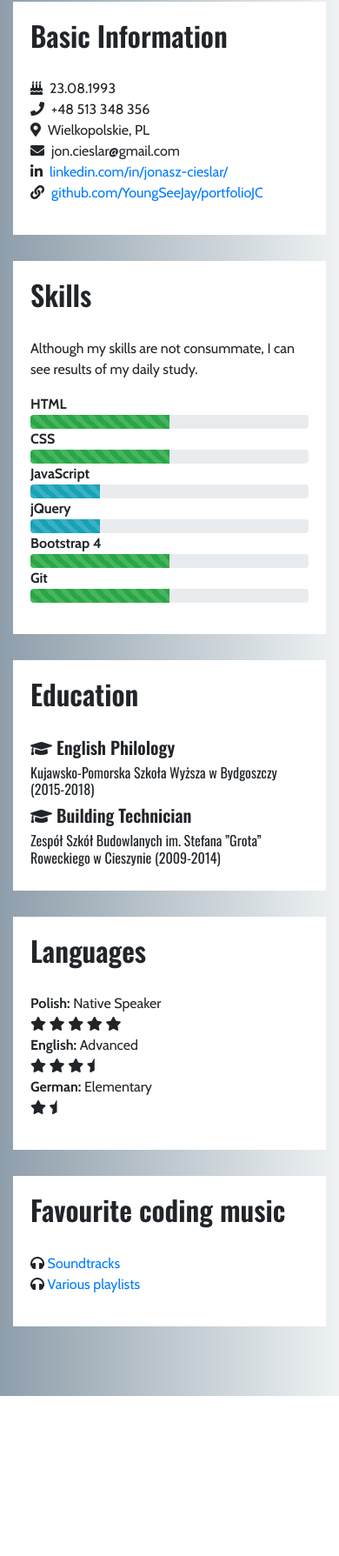
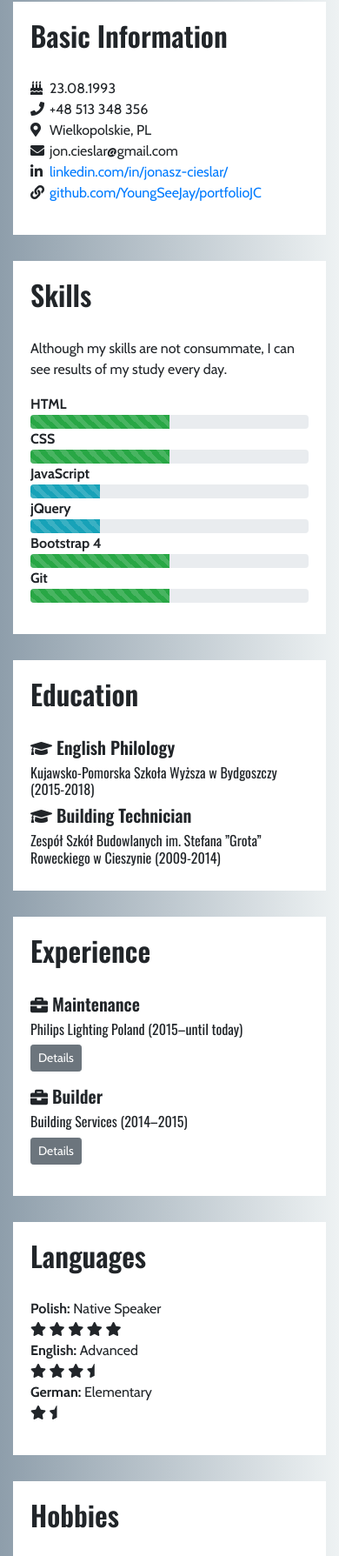
Before and after one commit to YoungSeeJay/portfolioJC, a plain HTML site: page index.html in a window 390 px wide. Shown: the part 2138-3927 px from the top of the page at 87% size. Before the commit the page ends 3743 px from the top, so only its background shows below. Drawn offline with nearby package versions, Linux system fonts and the light colour scheme.

Commit message:
Add and edit sections, edit README.md

```diff
--- a/assets/css/styles.css
+++ b/assets/css/styles.css
@@ -61,3 +61,8 @@ header {
 .section-inner {
     padding: 20px;
 }
+
+.hobbies i, .info i, .music i {
+    width: 16px;
+    margin-right: 6px;
+}
--- a/index.html
+++ b/index.html
@@ -120,12 +120,12 @@
                         <h2 class="heading">Basic Information</h2>
                         <div class="content">
                             <ul class="list-unstyled">
-                                <li><i class="fas fa-birthday-cake mr-2"></i><span class="sr-only">Date of Birth:</span>23.08.1993</li>
-                                <li><i class="fas fa-phone mr-2"></i></i><span class="sr-only">Telephone Number:</span>+48 513 348 356</li>
-                                <li><i class="fas fa-map-marker-alt mr-2"></i><span class="sr-only">Location:</span>Wielkopolskie, PL</li>
-                                <li><i class="fas fa-envelope mr-2"></i><span class="sr-only">Email:</span>jon.cieslar@gmail.com</li>
-                                <li><i class="fab fa-linkedin-in mr-2"></i><span class="sr-only">LinkedIn:</span><a href="https://www.linkedin.com/in/jonasz-cieslar/">linkedin.com/in/jonasz-cieslar/</a></li>
-                                <li><i class="fas fa-link mr-2"></i><span class="sr-only">Website:</span><a href="https://github.com/YoungSeeJay">github.com/YoungSeeJay/portfolioJC</a></li>
+                                <li><i class="fas fa-birthday-cake"></i>23.08.1993</li>
+                                <li><i class="fas fa-phone"></i></i>+48 513 348 356</li>
+                                <li><i class="fas fa-map-marker-alt"></i>Wielkopolskie, PL</li>
+                                <li><i class="fas fa-envelope"></i>jon.cieslar@gmail.com</li>
+                                <li><i class="fab fa-linkedin-in"></i><a href="https://www.linkedin.com/in/jonasz-cieslar/">linkedin.com/in/jonasz-cieslar/</a></li>
+                                <li><i class="fas fa-link"></i><a href="https://github.com/YoungSeeJay">github.com/YoungSeeJay/portfolioJC</a></li>
                             </ul>
                         </div><!--//content-->
                     </div><!--//section-inner-->
@@ -136,7 +136,7 @@
                         <h2 class="heading">Skills</h2>
                         <div class="content">
                             <p class="intro">
-                                Although my skills are not consummate, I can see results of my daily study.
+                                Although my skills are not consummate, I can see results of my study every day.
                             </p>
                             <div class="skillset">
 
@@ -200,6 +200,42 @@
                     </div><!--//section-inner-->
                 </aside><!--//section-->
 
+                <aside class="experience aside section">
+                    <div class="section-inner">
+                        <h2 class="heading">Experience</h2>
+                        <div class="content">
+                            <div class="item">
+                                <h5 class="title"><i class="fas fa-briefcase"></i> Maintenance</h5>
+                                <h6 class="university">Philips Lighting Poland <span class="year">(2015–until today)</span></h6>
+                                <p>
+                                    <button class="btn btn-secondary btn-sm" type="button" data-toggle="collapse" data-target="#collapseExample1" aria-expanded="false" aria-controls="collapseExample">
+                                        Details
+                                    </button>
+                                </p>
+                                <div class="collapse" id="collapseExample1">
+                                    <div class="card card-body">
+                                        Maintenance of production machines, adapting standards of subassemblies and other elements included into process to technical documentation.
+                                    </div>
+                                </div>
+                            </div><!--//item-->
+                            <div class="item">
+                                <h5 class="title"><i class="fas fa-briefcase"></i> Builder</h5>
+                                <h6 class="university">Building Services <span class="year">(2014–2015)</span></h6>
+                                <p>
+                                    <button class="btn btn-secondary btn-sm" type="button" data-toggle="collapse" data-target="#collapseExample2" aria-expanded="false" aria-controls="collapseExample">
+                                        Details
+                                    </button>
+                                </p>
+                                <div class="collapse" id="collapseExample2">
+                                    <div class="card card-body">
+                                        Carrying out basic construction works in accordance with the project.
+                                    </div>
+                                </div>
+                            </div><!--//item-->
+                        </div><!--//content-->
+                    </div><!--//section-inner-->
+                </aside><!--//section-->
+
                 <aside class="languages aside section">
                     <div class="section-inner">
                         <h2 class="heading">Languages</h2>
@@ -222,13 +258,28 @@
                     </div><!--//section-inner-->
                 </aside><!--//section-->
 
+                <aside class="list hobbies aside section">
+                    <div class="section-inner">
+                        <h2 class="heading">Hobbies</h2>
+                        <div class="content">
+                            <ul class="list-unstyled">
+                                <li><i class="fas fa-basketball-ball"></i>Basketball</li>
+                                <li><i class="fas fa-plane"></i>Traveling</li>
+                                <li><i class="fas fa-hiking"></i>Mountain Hiking</li>
+                                <li><i class="fas fa-tree"></i>Survival</li>
+                                <li><i class="fas fa-bullseye"></i>Archery</li>
+                            </ul>
+                        </div><!--//content-->
+                    </div><!--//section-inner-->
+                </aside><!--//section-->
+
                 <aside class="list music aside section">
                     <div class="section-inner">
                         <h2 class="heading">Favourite coding music</h2>
                         <div class="content">
                             <ul class="list-unstyled">
-                                <li><i class="fas fa-headphones"></i> <a href="#">Soundtracks</a></li>
-                                <li><i class="fas fa-headphones"></i> <a href="#">Various playlists</a></li>
+                                <li><i class="fas fa-headphones"></i>Soundtracks</li>
+                                <li><i class="fas fa-headphones"></i>Various playlists</li>
                             </ul>
                         </div><!--//content-->
                     </div><!--//section-inner-->
```
Also changed, not shown: assets/images/portfolio-screen-sm.png (added), 1 other file.
